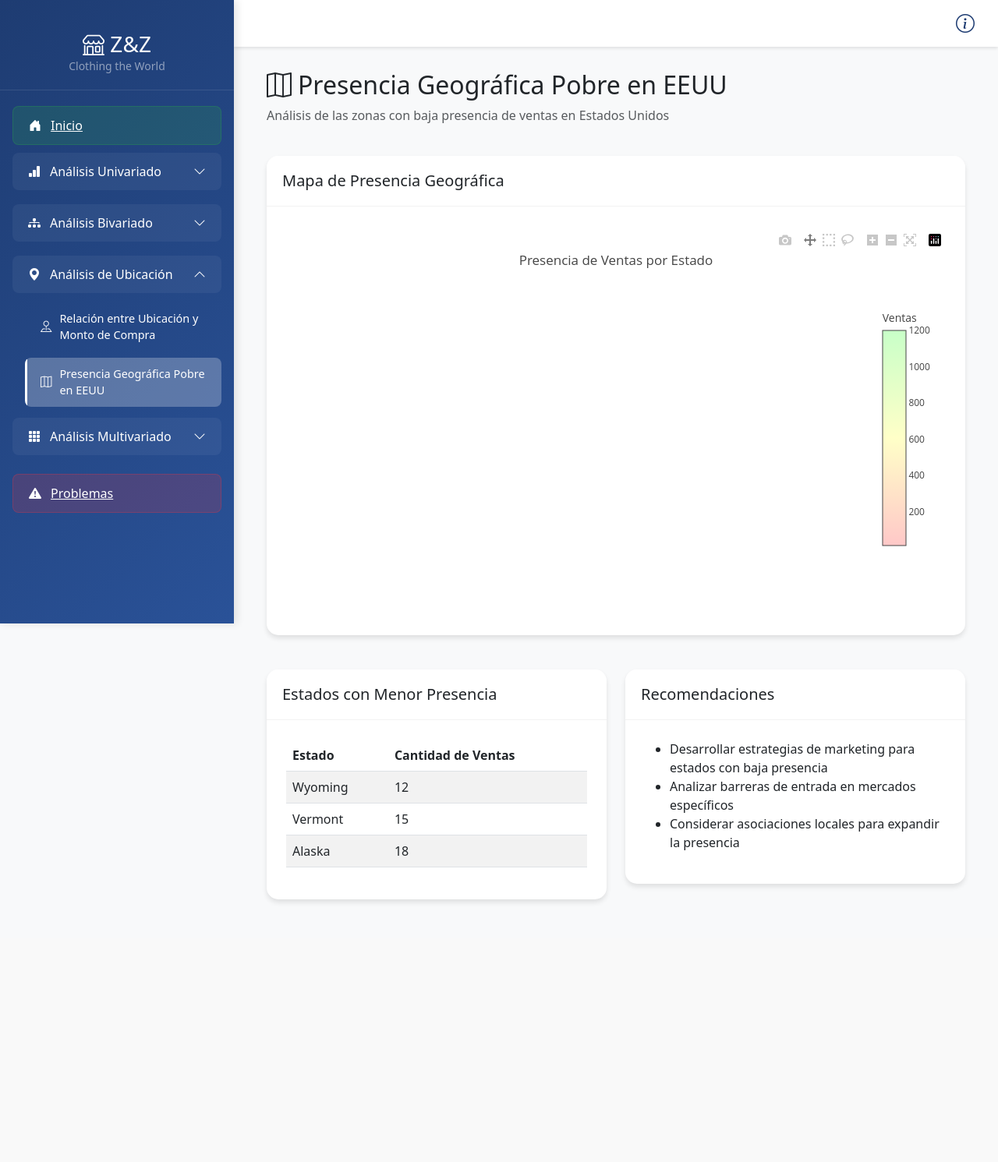
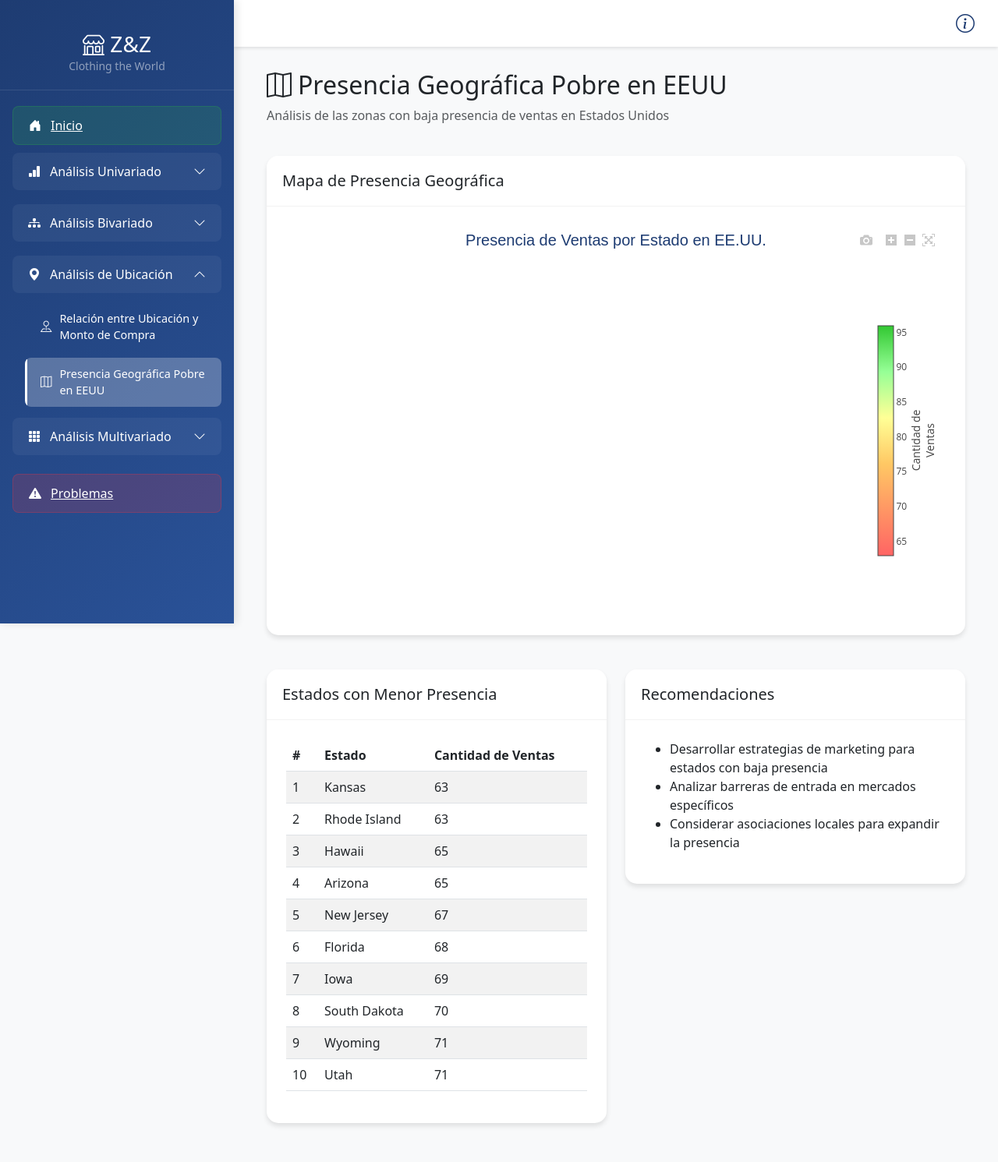
Before and after one commit to Foumluis/PresentacionTallerVisualizacion, a Django app: page /app/ubicacion/presencia-geografica/ in a window 1280 px wide. Shown: the whole page at 78% size. Before the commit the page ends 1158 px from the top, so only its background shows below. Run offline with Django 5.2, Linux system fonts and the light colour scheme; some libraries are stand-ins or nearby versions.

Commit message:
Implementar análisis de ubicación con mapas interactivos de EE.UU. - Agregar mapas de calor con Plotly para visualizar ventas por estado - Implementar diccionario de normalización de estados a códigos - Mostrar total de ventas y cantidad por estado con datos reales del CSV - Agregar gráficos de Top 10 estados y tabla de estados con menor presencia

```diff
--- a/ZZ/app/templates/analisis/ubicacion/presencia_geografica.html
+++ b/ZZ/app/templates/analisis/ubicacion/presencia_geografica.html
@@ -34,23 +34,19 @@
                     <table class="table table-striped">
                         <thead>
                             <tr>
+                                <th>#</th>
                                 <th>Estado</th>
                                 <th>Cantidad de Ventas</th>
                             </tr>
                         </thead>
                         <tbody>
+                            {% for item in bottom_10_data %}
                             <tr>
-                                <td>Wyoming</td>
-                                <td>12</td>
+                                <td>{{ forloop.counter }}</td>
+                                <td>{{ item.estado }}</td>
+                                <td>{{ item.cantidad }}</td>
                             </tr>
-                            <tr>
-                                <td>Vermont</td>
-                                <td>15</td>
-                            </tr>
-                            <tr>
-                                <td>Alaska</td>
-                                <td>18</td>
-                            </tr>
+                            {% endfor %}
                         </tbody>
                     </table>
                 </div>
@@ -76,31 +72,92 @@
 
 {% block extra_js %}
 <script>
-    // Placeholder for map showing geographic presence
+    // Datos desde Django
+    const todosEstados = {{ todos_estados|safe }};
+    const todosCodigos = {{ todos_codigos|safe }};
+    const todasCantidades = {{ todas_cantidades|safe }};
+
+    // Debug - ver qué datos estamos recibiendo
+    console.log('Estados:', todosEstados.length);
+    console.log('Códigos:', todosCodigos.length);
+    console.log('Cantidades:', todasCantidades.length);
+    console.log('Primeros 5 estados:', todosEstados.slice(0, 5));
+    console.log('Primeros 5 códigos:', todosCodigos.slice(0, 5));
+    console.log('Primeros 5 cantidades:', todasCantidades.slice(0, 5));
+
+    // Crear el mapa de calor con Plotly usando DATOS REALES
     const mapData = [{
         type: 'choropleth',
         locationmode: 'USA-states',
-        locations: ['WY', 'VT', 'AK', 'ND', 'SD', 'MT', 'CA', 'TX', 'FL', 'NY'],
-        z: [12, 15, 18, 25, 28, 30, 1200, 1100, 980, 1050],
-        text: ['Wyoming', 'Vermont', 'Alaska', 'North Dakota', 'South Dakota', 'Montana',
-               'California', 'Texas', 'Florida', 'New York'],
+        locations: todosCodigos,
+        z: todasCantidades,
+        text: todosEstados.map((estado, i) => `${estado}<br>Ventas: ${todasCantidades[i]}`),
+        hoverinfo: 'text',
         colorscale: [
-            [0, 'rgb(255, 200, 200)'],
-            [0.5, 'rgb(255, 255, 200)'],
-            [1, 'rgb(200, 255, 200)']
+            [0, 'rgb(255, 100, 100)'],      // Rojo oscuro (baja presencia)
+            [0.2, 'rgb(255, 150, 100)'],    // Rojo-naranja
+            [0.4, 'rgb(255, 200, 100)'],    // Naranja
+            [0.6, 'rgb(255, 255, 150)'],    // Amarillo
+            [0.8, 'rgb(150, 255, 150)'],    // Verde claro
+            [1, 'rgb(50, 200, 50)']         // Verde oscuro (alta presencia)
         ],
+        reversescale: false,
         colorbar: {
-            title: 'Ventas'
+            title: {
+                text: 'Cantidad de<br>Ventas',
+                side: 'right'
+            },
+            thickness: 20,
+            len: 0.7,
+            tickformat: 'd'
+        },
+        marker: {
+            line: {
+                color: 'rgb(255, 255, 255)',
+                width: 2
+            }
         }
     }];
 
     const mapLayout = {
-        title: 'Presencia de Ventas por Estado',
+        title: {
+            text: 'Presencia de Ventas por Estado en EE.UU.',
+            font: {
+                size: 20,
+                color: '#1e3c72',
+                family: 'Arial, sans-serif'
+            }
+        },
         geo: {
-            scope: 'usa'
+            scope: 'usa',
+            projection: {
+                type: 'albers usa'
+            },
+            showlakes: true,
+            lakecolor: 'rgb(255, 255, 255)'
+        },
+        height: 500,
+        margin: {
+            l: 0,
+            r: 0,
+            t: 50,
+            b: 0
         }
     };
 
-    Plotly.newPlot('presenciaMap', mapData, mapLayout);
+    const config = {
+        responsive: true,
+        displayModeBar: true,
+        displaylogo: false,
+        modeBarButtonsToRemove: ['pan2d', 'lasso2d', 'select2d']
+    };
+
+    // Intentar crear el mapa con manejo de errores
+    try {
+        Plotly.newPlot('presenciaMap', mapData, mapLayout, config);
+        console.log('Mapa creado exitosamente');
+    } catch (error) {
+        console.error('Error al crear el mapa:', error);
+    }
 </script>
 {% endblock %}
--- a/ZZ/app/views.py
+++ b/ZZ/app/views.py
@@ -138,12 +138,93 @@
 
     return render(request, 'analisis/bivariado/ventas_categoria.html', {'y': y, 'x': x})
 
+# --------------Bato-----------------------------------------
+
+# Diccionario para mapear nombres de estados a códigos (para Plotly)
+STATE_CODE_MAP = {
+    'Alabama': 'AL', 'Alaska': 'AK', 'Arizona': 'AZ', 'Arkansas': 'AR',
+    'California': 'CA', 'Colorado': 'CO', 'Connecticut': 'CT', 'Delaware': 'DE',
+    'Florida': 'FL', 'Georgia': 'GA', 'Hawaii': 'HI', 'Idaho': 'ID',
+    'Illinois': 'IL', 'Indiana': 'IN', 'Iowa': 'IA', 'Kansas': 'KS',
+    'Kentucky': 'KY', 'Louisiana': 'LA', 'Maine': 'ME', 'Maryland': 'MD',
+    'Massachusetts': 'MA', 'Michigan': 'MI', 'Minnesota': 'MN', 'Mississippi': 'MS',
+    'Missouri': 'MO', 'Montana': 'MT', 'Nebraska': 'NE', 'Nevada': 'NV',
+    'New Hampshire': 'NH', 'New Jersey': 'NJ', 'New Mexico': 'NM', 'New York': 'NY',
+    'North Carolina': 'NC', 'North Dakota': 'ND', 'Ohio': 'OH', 'Oklahoma': 'OK',
+    'Oregon': 'OR', 'Pennsylvania': 'PA', 'Rhode Island': 'RI', 'South Carolina': 'SC',
+    'South Dakota': 'SD', 'Tennessee': 'TN', 'Texas': 'TX', 'Utah': 'UT',
+    'Vermont': 'VT', 'Virginia': 'VA', 'Washington': 'WA', 'West Virginia': 'WV',
+    'Wisconsin': 'WI', 'Wyoming': 'WY'
+}
+
 # Análisis de Ubicación
 def relacion_ubicacion_monto(request):
-    return render(request, 'analisis/ubicacion/ubicacion_monto.html')
+    # Agrupar por ubicación y calcular el total de ventas
+    ventas_por_estado = tarea.groupby('Location')['Purchase Amount (USD)'].sum().reset_index()
+    ventas_por_estado.columns = ['Estado', 'Total_Ventas']
+
+    # Mapear nombres de estados a códigos
+    ventas_por_estado['Codigo'] = ventas_por_estado['Estado'].map(STATE_CODE_MAP)
+
+    # Ordenar por total de ventas descendente
+    ventas_por_estado = ventas_por_estado.sort_values('Total_Ventas', ascending=False)
+
+    # Preparar datos para el template
+    estados = ventas_por_estado['Estado'].tolist()
+    codigos = ventas_por_estado['Codigo'].tolist()
+    totales = [int(x) for x in ventas_por_estado['Total_Ventas'].tolist()]
+
+    # Top 10 estados
+    top_10_estados = estados[:10]
+    top_10_totales = totales[:10]
+
+    context = {
+        'estados': json.dumps(estados),
+        'codigos': json.dumps(codigos),
+        'totales': json.dumps(totales),
+        'top_10_estados': json.dumps(top_10_estados),
+        'top_10_totales': json.dumps(top_10_totales)
+    }
+
+    return render(request, 'analisis/ubicacion/ubicacion_monto.html', context)
 
 def presencia_geografica(request):
-    return render(request, 'analisis/ubicacion/presencia_geografica.html')
+    # Calcular cantidad de ventas por estado
+    ventas_por_estado = tarea.groupby('Location').size().reset_index(name='Cantidad_Ventas')
+    ventas_por_estado.columns = ['Estado', 'Cantidad_Ventas']
+
+    # Mapear nombres de estados a códigos
+    ventas_por_estado['Codigo'] = ventas_por_estado['Estado'].map(STATE_CODE_MAP)
+
+    # Crear copia ordenada para la tabla (bottom 10)
+    ventas_ordenadas = ventas_por_estado.sort_values('Cantidad_Ventas', ascending=True)
+    estados_baja_presencia = ventas_ordenadas.head(10)
+
+    # Bottom 10 para la tabla - crear lista de diccionarios
+    bottom_10_data = [
+        {'estado': estado, 'cantidad': int(cantidad)}
+        for estado, cantidad in zip(
+            estados_baja_presencia['Estado'].tolist(),
+            estados_baja_presencia['Cantidad_Ventas'].tolist()
+        )
+    ]
+
+    # Preparar datos para el mapa (todos los estados)
+    todos_estados = ventas_por_estado['Estado'].tolist()
+    todos_codigos = ventas_por_estado['Codigo'].tolist()
+    todas_cantidades = [int(x) for x in ventas_por_estado['Cantidad_Ventas'].tolist()]
+
+    context = {
+        'todos_estados': json.dumps(todos_estados),
+        'todos_codigos': json.dumps(todos_codigos),
+        'todas_cantidades': json.dumps(todas_cantidades),
+        'bottom_10_data': bottom_10_data
+    }
+
+    return render(request, 'analisis/ubicacion/presencia_geografica.html', context)
+
+# --------------Bato-----------------------------------------
+
 
 # Análisis Multivariado
 def compras_categoria_talla(request):
```
Also changed, not shown: ZZ/app/templates/analisis/ubicacion/ubicacion_monto.html (+149 -30 lines).
